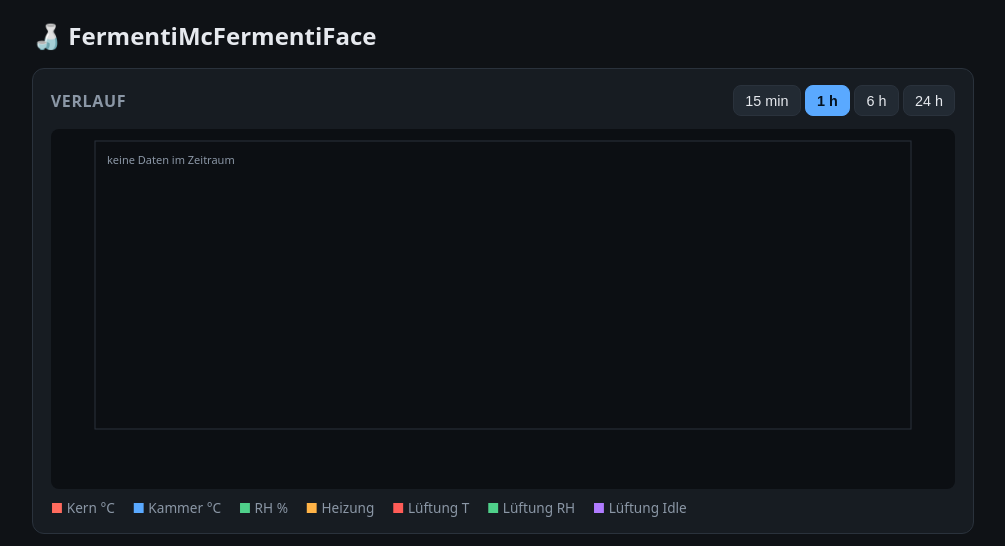
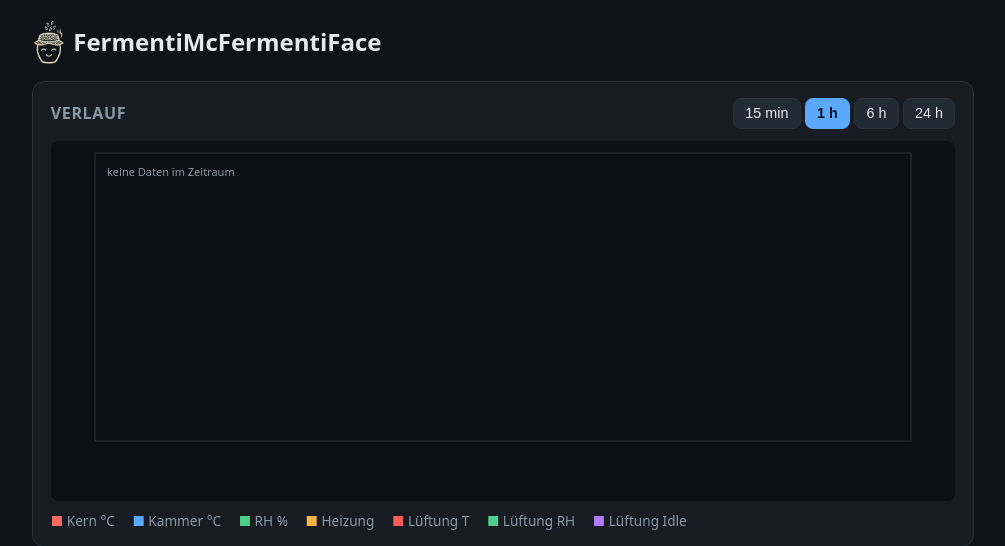
Before and after one commit to hobblefuzz/FermentiMcFermentiFace, a Flask app: page / in a window 1280 px wide. Shown: the top 546 px of the page, without its empty margins (137-1142 px from the left). Run offline with Flask 3, Linux system fonts and the light colour scheme; data that the repository does not hold is empty.

Commit message:
Header: replace sake emoji with FMCFF logo; add favicon
Logo moved to pi/static/fmcff_logo.png, sized to the header text (1.9em).

Co-Authored-By: Claude Opus 4.8 <noreply@anthropic.com>

```diff
--- a/pi/static/style.css
+++ b/pi/static/style.css
@@ -11,7 +11,8 @@ body {
   max-width:980px; margin-inline:auto;
 }
 header { display:flex; align-items:baseline; gap:1rem; flex-wrap:wrap; margin-bottom:1rem; }
-h1 { font-size:1.5rem; margin:0; }
+h1 { font-size:1.5rem; margin:0; display:flex; align-items:center; gap:.45rem; }
+.logo { height:1.9em; width:auto; display:block; }
 h2 { font-size:1rem; margin:0; font-weight:600; color:var(--dim); text-transform:uppercase; letter-spacing:.04em; }
 
 .stats { display:grid; grid-template-columns:repeat(auto-fit, minmax(120px,1fr)); gap:.6rem; }
--- a/pi/templates/index.html
+++ b/pi/templates/index.html
@@ -4,11 +4,12 @@
   <meta charset="utf-8">
   <meta name="viewport" content="width=device-width, initial-scale=1">
   <title>FermentiMcFermentiFace</title>
+  <link rel="icon" href="/static/fmcff_logo.png">
   <link rel="stylesheet" href="/static/style.css">
 </head>
 <body>
   <header>
-    <h1>🍶 FermentiMcFermentiFace</h1>
+    <h1><img class="logo" src="/static/fmcff_logo.png" alt="">FermentiMcFermentiFace</h1>
   </header>
 
   <!-- ── Chart ─────────────────────────────────────────── -->
```
Also changed, not shown: pi/static/fmcff_logo.png (added).
